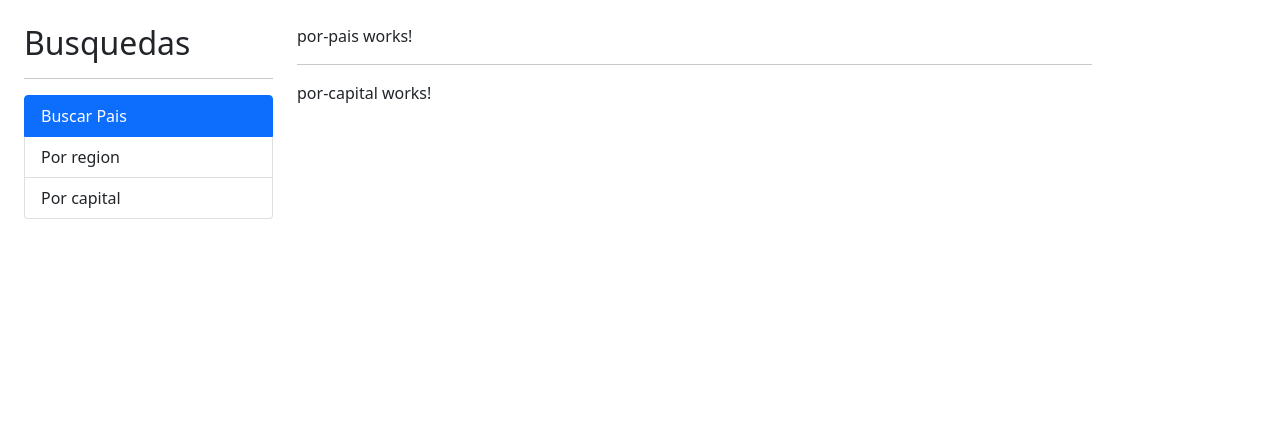
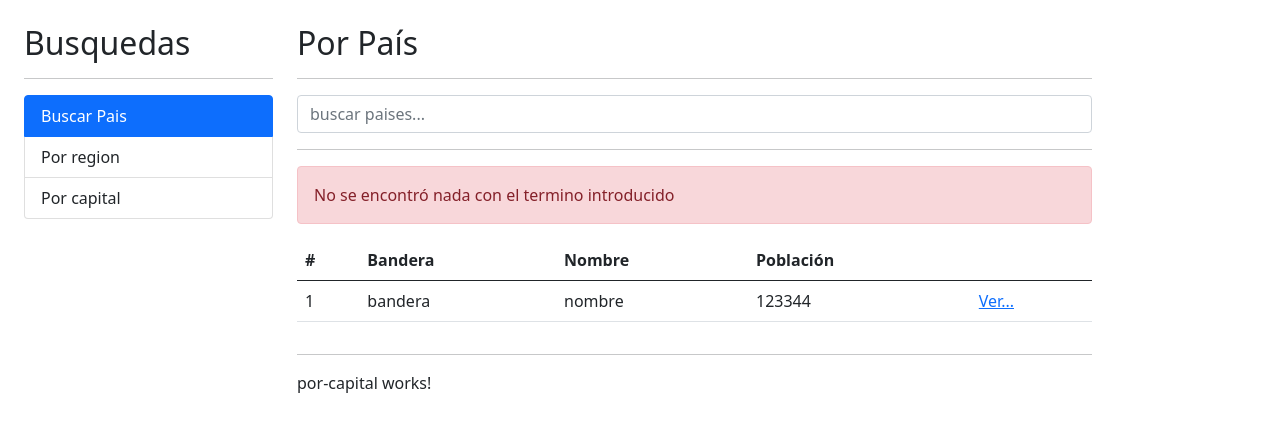
Before and after one commit to PikaLink89/paisesApp, an Angular app: page / in a window 1280 px wide. Shown: the top 428 px of the page. Built offline with nearby package versions, Linux system fonts and the light colour scheme.

Commit message:
capturando datos de un formulario

```diff
--- a/src/app/pais/pages/por-pais/por-pais.component.html
+++ b/src/app/pais/pages/por-pais/por-pais.component.html
@@ -1 +1,41 @@
-<p>por-pais works!</p>
+<h2>Por País</h2>
+<hr>
+
+<div class="row">
+    <div class="col">
+        <form (ngSubmit)="buscar()" autocomplete="off">
+            <input type="text" name="termino" placeholder="buscar paises..." class="form-control" [(ngModel)]="termino" />
+        </form>
+    </div>
+</div>
+
+<hr>
+<div class="alert alert-danger">
+    No se encontró nada con el termino introducido
+</div>
+<div class="row">
+    <div class="col">
+        <table class="table table-hover">
+            <thead>
+                <tr>
+                    <th>#</th>
+                    <th>Bandera</th>
+                    <th>Nombre</th>
+                    <th>Población</th>
+                    <th></th>
+
+                </tr>
+
+            </thead>
+            <tbody>
+                <tr>
+                    <td>1</td>
+                    <td>bandera</td>
+                    <td>nombre</td>
+                    <td>123344</td>
+                    <td><a href="djlf.html">Ver...</a></td>
+                </tr>
+            </tbody>
+        </table>
+    </div>
+</div>
--- a/src/app/pais/pages/por-pais/por-pais.component.ts
+++ b/src/app/pais/pages/por-pais/por-pais.component.ts
@@ -6,11 +6,13 @@ import { Component, OnInit } from '@angular/core';
   styles: [
   ]
 })
-export class PorPaisComponent implements OnInit {
+export class PorPaisComponent  {
 
+  termino: string ="";
   constructor() { }
 
-  ngOnInit(): void {
+  buscar(){
+    console.log(this.termino);
   }
 
 }
--- a/src/app/pais/pais.module.ts
+++ b/src/app/pais/pais.module.ts
@@ -4,6 +4,7 @@ import { PorCapitalComponent } from './pages/por-capital/por-capital.component';
 import { PorPaisComponent } from './pages/por-pais/por-pais.component';
 import { PorRegionComponent } from './pages/por-region/por-region.component';
 import { VerPaisComponent } from './pages/ver-pais/ver-pais.component';
+import { FormsModule } from '@angular/forms';
 
 
 
@@ -22,7 +23,8 @@ import { VerPaisComponent } from './pages/ver-pais/ver-pais.component';
   ],
 
   imports: [
-    CommonModule
+    CommonModule,
+    FormsModule
   ]
 })
 export class PaisModule { }
```
